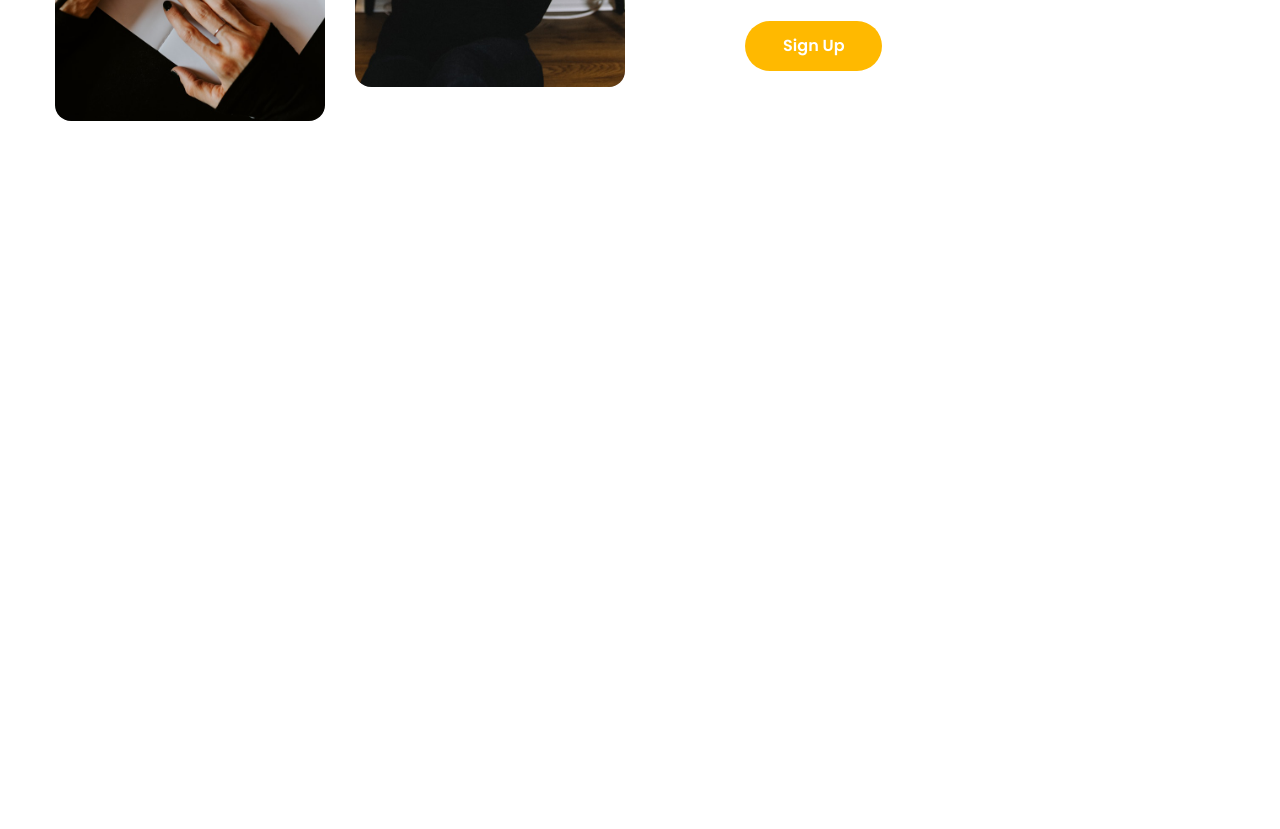
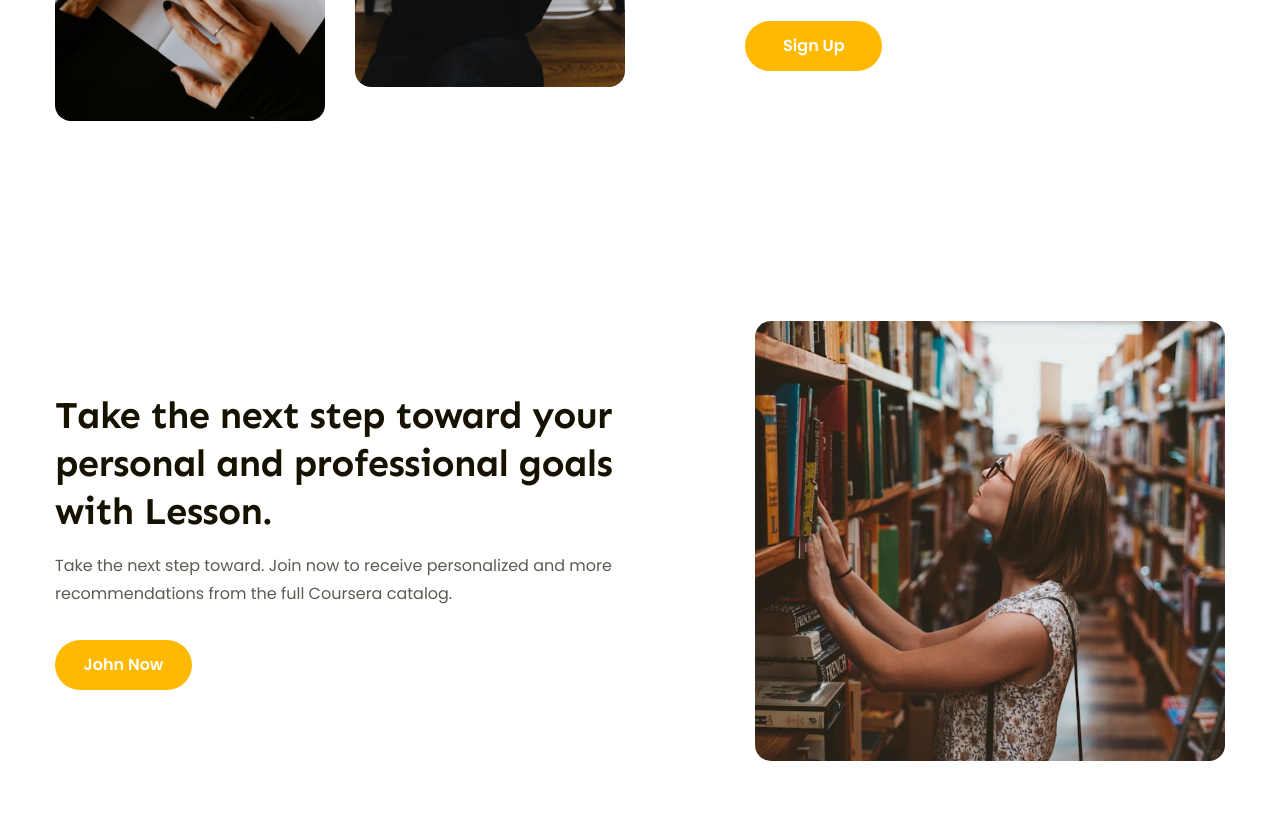
Before and after one commit to nghoang110/Figma-to-HTML, a plain HTML site: page index.html in a window 1280 px wide. Shown: the part 2892-3721 px from the top of the page. Drawn offline with Linux system fonts and the light colour scheme.

Commit message:
code features 2

```diff
--- a/assets/css/style.css
+++ b/assets/css/style.css
@@ -559,6 +559,7 @@ margin-left: 30px;
 .features{
   margin-top: 135px;
   padding: 65px 0;
+
 }
 
 .features .body{
@@ -604,3 +605,22 @@ line-height: 1.75; /* 175% */
 height: 50px;
 background: var(--primary-color);
 }
+
+/* ===========================================features 2============================================= */
+.features-2nd{
+  margin-top: 70px;
+}
+
+.features-2nd .body{
+  flex-direction: row-reverse;
+}
+
+.features-2nd .images img{
+  width: 470px;
+height: 440px;
+object-fit: cover;
+}
+
+.features-2nd .content{
+  width: 49%;
+}
--- a/index.html
+++ b/index.html
@@ -323,7 +323,7 @@
           </div>
         </div>
       </div>
-      <!-- john -->
+      <!-- features 1 -->
       <div class="features">
         <div class="main-content">
           <div class="body">
@@ -353,6 +353,33 @@
           </div>
         </div>
       </div>
+
+      <!-- features 2 -->
+      <div class="features features-2nd">
+        <div class="main-content">
+          <div class="body">
+            <div class="images">
+              <img
+                src="./assets/img/learn3.jpg"
+                alt=" Take the next step toward your personal and professional goals
+                with Lesson."
+              />
+            </div>
+            <div class="content">
+              <h2 class="heading-lv2">
+                Take the next step toward your personal and professional goals
+                with Lesson.
+              </h2>
+              <p class="desc">
+                Take the next step toward. Join now to receive personalized and
+                more recommendations from the full Coursera catalog.
+              </p>
+
+              <a href="" class="btn cta-btn">John Now</a>
+            </div>
+          </div>
+        </div>
+      </div>
     </main>
   </body>
 </html>
```
Also changed, not shown: assets/img/learn3.jpg (added).
